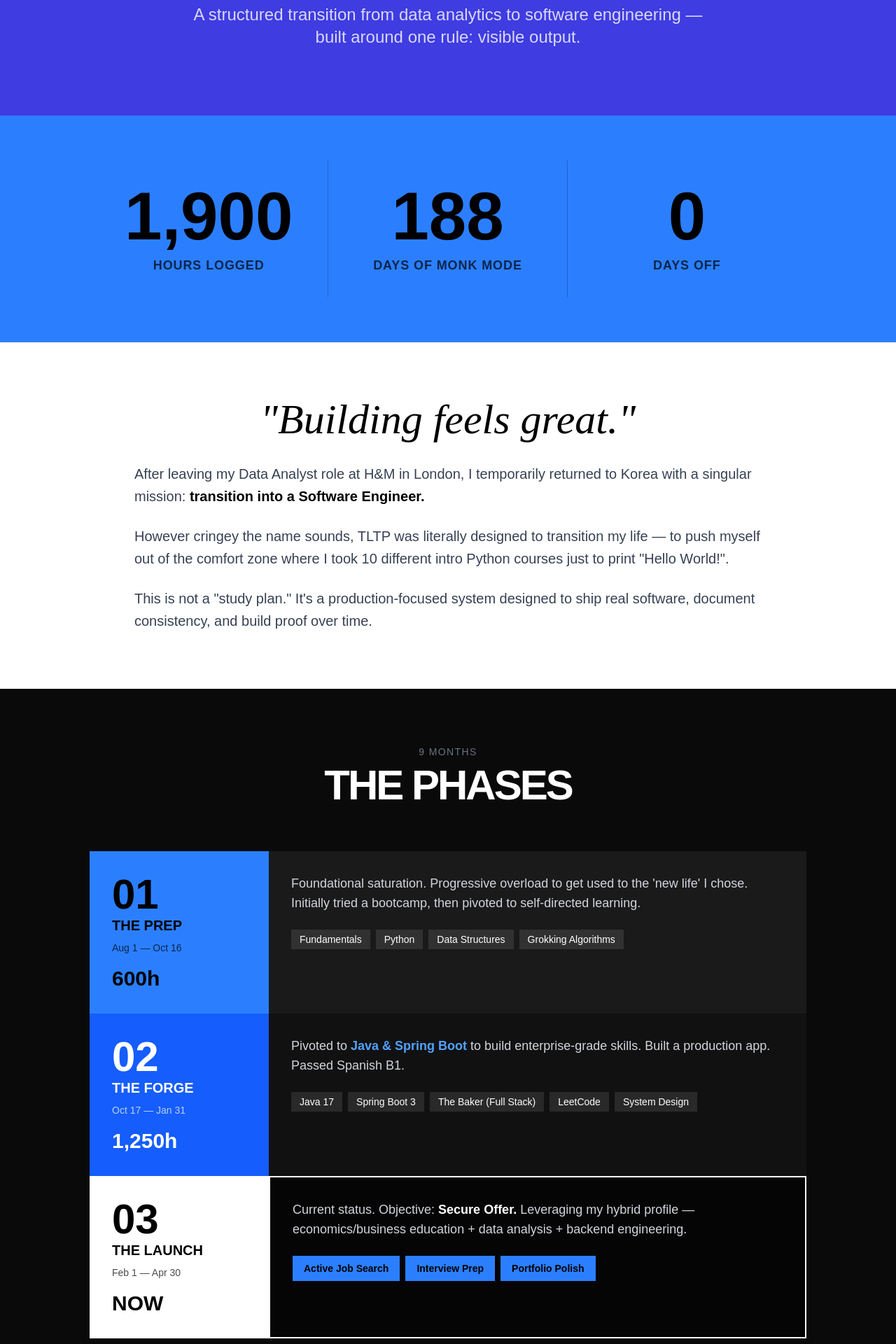
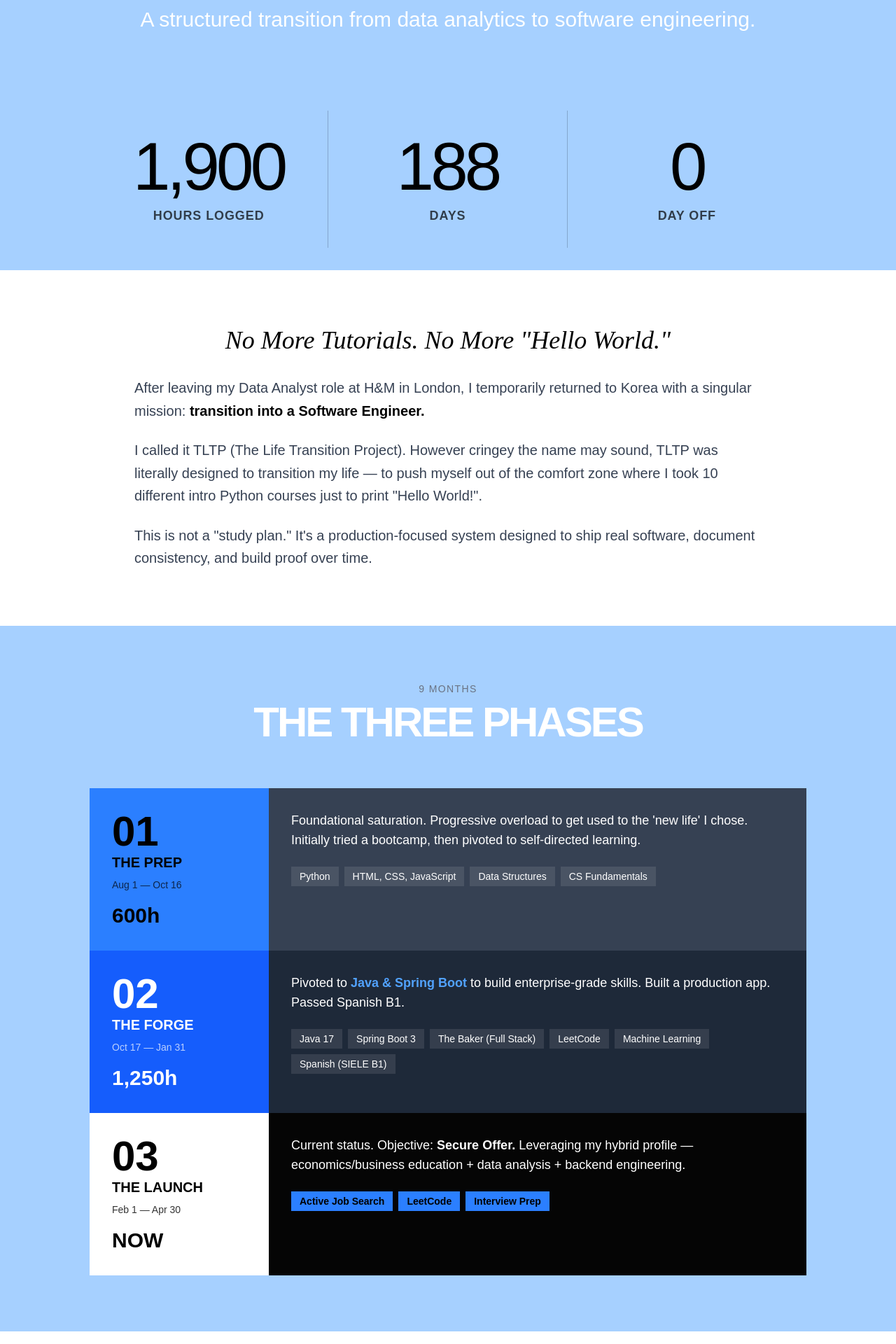
Before and after one commit to hongkim25/hong-portfolio, a Next.js app: page /tltp in a window 1280 px wide. Shown: the part 420-2340 px from the top of the page at 70% size. Built offline with nearby package versions, Linux system fonts and the light colour scheme; a web font is replaced by a local one.

Commit message:
contents update

```diff
--- a/src/app/page.tsx
+++ b/src/app/page.tsx
@@ -5,38 +5,21 @@ import FadeIn from '@/components/FadeIn';
 
 export default function Home() {
   return (
-    <main className="h-screen w-full flex flex-col justify-center items-center text-center bg-[#6017B3] text-white overflow-hidden relative">
-
-      {/* The Text Animation */}
-      <motion.div
-        initial={{ opacity: 0, y: 50 }}
-        animate={{ opacity: 1, y: 0 }}
-        transition={{ duration: 1, ease: "easeOut" }}
-        className="p-4 md:p-8 border border-white"
-        whileHover={{ scale: 1.6, rotate: 1 }}
-        whileTap={{ scale: 1.4, rotate: -1 }}
-      >
-        <h1 className="text-[6vw] md:text-[4vw] font-bold leading-[0.85] tracking-tighter uppercase">
-          Hong Kim
-        </h1>
-        <h1 className="text-[2.8vw] md:text-[1.85vw] font-bold leading-[0.85] tracking-tighter uppercase">
-          Software Engineer
-        </h1>
-      </motion.div>
-
+    <main className="h-screen w-full flex flex-col justify-start items-start pt-20 px-4 md:px-4 text-left bg-[#6017B3] text-white overflow-hidden relative">
       <motion.div
         initial={{ opacity: 0 }}
         animate={{ opacity: 1 }}
-        transition={{ duration: 0.5 }} //
-        className="mt-12 flex gap-6 text-lg md:text-lg leading-[1.2] font-medium text-gray-100 z-10"
-      >
-        <span>I SHIP PRODUCTION SOFTWARE FOR REAL OPERATIONS. <br /><br />
-        FEATURED PROJECT: THE BAKER — Loyalty, reservations, and demand forecasting for a bakery.<br /><br />
-        <p className="text-lg md:text-lg leading-[1.2] mb-1tracking-tighter">
-          If you have 60 seconds:<br />
+        transition={{ duration: 0.5 }}
+        className="flex gap-6 text-xl md:text-3xl leading-[1.5] font-medium text-gray-100 z-10">
+        <span>HONG KIM, SOFTWARE ENGINEER <br /><br />
+        <p className="text-sm md:text-lg leading-[1.5] mb-1">
+        I SHIP PRODUCTION SOFTWARE FOR REAL OPERATIONS. <br />
+        THE BAKER PROJECT: Loyalty, reservations, and demand forecasting for a bakery.<br /><br /></p>
+        <p className="text-sm md:text-lg leading-[1.3] mb-3">
+          If you have 60 seconds, please check:<br />
           1) THE BAKER: See my project (a live project for a real bakery)<br />
           2) ABOUT: Check my background (business → data → engineering)<br />
-          3) TLTP: The execution log to transition into a SWE</p></span>
+          3) TLTP: See my personal project to transition into a SWE</p></span>
       </motion.div>
 
     </main>
--- a/src/app/tltp/page.tsx
+++ b/src/app/tltp/page.tsx
@@ -6,32 +6,32 @@ export default function TLTP() {
     <div className="min-h-screen w-full bg-[var(--page-bg)] text-[var(--page-text)]">
 
       {/* 1. HERO */}
-      <div className="w-full py-24 px-8 text-center">
-        <span className="text-sm uppercase tracking-widest text-blue-500 block mb-4">
+      <div className="w-full py-20 px-8 text-center">
+        <span className="text-xl md:text-2xl uppercase tracking-wide text-black block mb-4">
           The Life Transition Project
         </span>
-        <h1 className="text-7xl md:text-[12rem] font-bold uppercase tracking-tighter leading-none mb-6">
+        <h1 className="text-7xl md:text-[13rem] font-bold uppercase text-white tracking-tighter leading-none mb-6">
           TLTP
         </h1>
-        <p className="text-xl md:text-2xl max-w-3xl mx-auto opacity-80">
-          A structured transition from data analytics to software engineering — built around one rule: visible output.
+        <p className="text-xl md:text-3xl max-w-4xl mx-auto text-white">
+          A structured transition from data analytics to software engineering.
         </p>
       </div>
 
       {/* 2. THE NUMBERS */}
-      <div className="w-full bg-blue-500 text-black py-16 px-8">
+      <div className="w-full text-black py-8 px-8">
         <div className="grid grid-cols-1 md:grid-cols-3 gap-0 max-w-5xl mx-auto">
           <div className="text-center p-8 border-b md:border-b-0 md:border-r border-black/20">
-            <span className="block text-6xl md:text-8xl font-bold mb-2">1,900</span>
+            <span className="block text-6xl md:text-8xl tracking-tighter mb-2">1,900</span>
             <span className="uppercase tracking-wider text-lg font-bold opacity-70">Hours Logged</span>
           </div>
           <div className="text-center p-8 border-b md:border-b-0 md:border-r border-black/20">
-            <span className="block text-6xl md:text-8xl font-bold mb-2">188</span>
-            <span className="uppercase tracking-wider text-lg font-bold opacity-70">Days of Monk Mode</span>
+            <span className="block text-6xl md:text-8xl tracking-tighter mb-2">188</span>
+            <span className="uppercase tracking-wider text-lg font-bold opacity-70">Days</span>
           </div>
           <div className="text-center p-8">
-            <span className="block text-6xl md:text-8xl font-bold mb-2">0</span>
-            <span className="uppercase tracking-wider text-lg font-bold opacity-70">Days Off</span>
+            <span className="block text-6xl md:text-8xl tracking-tighter mb-2">0</span>
+            <span className="uppercase tracking-wider text-lg font-bold opacity-70">Day Off</span>
           </div>
         </div>
       </div>
@@ -39,15 +39,15 @@ export default function TLTP() {
       {/* 3. MISSION STATEMENT */}
       <div className="w-full bg-white text-black py-20 px-8">
         <div className="max-w-4xl mx-auto text-center">
-          <h2 className="font-serif text-4xl md:text-6xl italic mb-8">
-            "Building feels great."
+          <h2 className="font-serif text-2xl md:text-4xl italic mb-8">
+            No More Tutorials. No More "Hello World."
           </h2>
           <div className="space-y-6 text-lg md:text-xl text-gray-700 leading-relaxed text-left">
             <p>
               After leaving my Data Analyst role at H&M in London, I temporarily returned to Korea with a singular mission: <span className="font-bold text-black">transition into a Software Engineer.</span>
             </p>
             <p>
-              However cringey the name sounds, TLTP was literally designed to transition my life — to push myself out of the comfort zone where I took 10 different intro Python courses just to print "Hello World!".
+              I called it TLTP (The Life Transition Project). However cringey the name may sound, TLTP was literally designed to transition my life — to push myself out of the comfort zone where I took 10 different intro Python courses just to print "Hello World!".
             </p>
             <p>
               This is not a "study plan." It's a production-focused system designed to ship real software, document consistency, and build proof over time.
@@ -57,11 +57,11 @@ export default function TLTP() {
       </div>
 
       {/* 4. THE PHASES */}
-      <div className="w-full bg-[#0a0a0a] py-20 px-8">
+      <div className="w-full py-20 px-8">
         <div className="text-center mb-16">
           <span className="text-sm uppercase tracking-widest text-gray-500 block mb-2">9 Months</span>
           <h2 className="text-4xl md:text-6xl font-bold uppercase tracking-tighter text-white">
-            The Phases
+            The Three Phases
           </h2>
         </div>
 
@@ -74,15 +74,15 @@ export default function TLTP() {
               <span className="block text-sm opacity-70 mt-2">Aug 1 — Oct 16</span>
               <span className="block text-3xl font-bold mt-4">600h</span>
             </div>
-            <div className="md:col-span-9 bg-[#1a1a1a] text-white p-8">
-              <p className="text-lg text-gray-300 mb-6">
+            <div className="md:col-span-9 bg-gray-700 text-white p-8">
+              <p className="text-lg text-white mb-6">
                 Foundational saturation. Progressive overload to get used to the 'new life' I chose. Initially tried a bootcamp, then pivoted to self-directed learning.
               </p>
               <div className="flex flex-wrap gap-2">
-                <span className="px-3 py-1 bg-white/10 text-sm">Fundamentals</span>
                 <span className="px-3 py-1 bg-white/10 text-sm">Python</span>
+                <span className="px-3 py-1 bg-white/10 text-sm">HTML, CSS, JavaScript</span>
                 <span className="px-3 py-1 bg-white/10 text-sm">Data Structures</span>
-                <span className="px-3 py-1 bg-white/10 text-sm">Grokking Algorithms</span>
+                <span className="px-3 py-1 bg-white/10 text-sm">CS Fundamentals</span>
               </div>
             </div>
           </div>
@@ -95,8 +95,8 @@ export default function TLTP() {
               <span className="block text-sm opacity-70 mt-2">Oct 17 — Jan 31</span>
               <span className="block text-3xl font-bold mt-4">1,250h</span>
             </div>
-            <div className="md:col-span-9 bg-[#111111] text-white p-8">
-              <p className="text-lg text-gray-300 mb-6">
+            <div className="md:col-span-9 bg-gray-800 text-white p-8">
+              <p className="text-lg text-white mb-6">
                 Pivoted to <span className="text-blue-400 font-bold">Java & Spring Boot</span> to build enterprise-grade skills. Built a production app. Passed Spanish B1.
               </p>
               <div className="flex flex-wrap gap-2">
@@ -104,7 +104,8 @@ export default function TLTP() {
                 <span className="px-3 py-1 bg-white/10 text-sm">Spring Boot 3</span>
                 <span className="px-3 py-1 bg-white/10 text-sm">The Baker (Full Stack)</span>
                 <span className="px-3 py-1 bg-white/10 text-sm">LeetCode</span>
-                <span className="px-3 py-1 bg-white/10 text-sm">System Design</span>
+                <span className="px-3 py-1 bg-white/10 text-sm">Machine Learning</span>
+                <span className="px-3 py-1 bg-white/10 text-sm">Spanish (SIELE B1)</span>
               </div>
             </div>
           </div>
@@ -114,17 +115,17 @@ export default function TLTP() {
             <div className="md:col-span-3 bg-white text-black p-8">
               <span className="text-6xl font-bold block">03</span>
               <span className="text-xl font-bold uppercase">The Launch</span>
-              <span className="block text-sm opacity-70 mt-2">Feb 1 — Apr 30</span>
+              <span className="block text-sm opacity-80 mt-2">Feb 1 — Apr 30</span>
               <span className="block text-3xl font-bold mt-4">NOW</span>
             </div>
-            <div className="md:col-span-9 bg-[#050505] text-white p-8 border-2 border-white">
-              <p className="text-lg text-gray-300 mb-6">
+            <div className="md:col-span-9 bg-[#050505] text-white p-8">
+              <p className="text-lg text-white mb-6">
                 Current status. Objective: <span className="text-white font-bold">Secure Offer.</span> Leveraging my hybrid profile — economics/business education + data analysis + backend engineering.
               </p>
               <div className="flex flex-wrap gap-2">
-                <span className="px-4 py-2 bg-blue-500 text-black text-sm font-bold">Active Job Search</span>
-                <span className="px-4 py-2 bg-blue-500 text-black text-sm font-bold">Interview Prep</span>
-                <span className="px-4 py-2 bg-blue-500 text-black text-sm font-bold">Portfolio Polish</span>
+                <span className="px-3 py-1 bg-blue-500 text-black text-sm font-bold">Active Job Search</span>
+                <span className="px-3 py-1 bg-blue-500 text-black text-sm font-bold">LeetCode</span>
+                <span className="px-3 py-1 bg-blue-500 text-black text-sm font-bold">Interview Prep</span>
               </div>
             </div>
           </div>
--- a/src/components/Navbar.tsx
+++ b/src/components/Navbar.tsx
@@ -5,12 +5,12 @@ export default function Navbar() {
     <nav className="w-full flex justify-between items-center bg-[var(--nav-bg)] text-[var(--nav-text)] transition-colors duration-500 ease-in-out leading-none px-4 py-3
   md:px-4 md:py-4">
       {/* Logo */}
-      <Link href="/" className="text-[5vw] md:text-[3.5vw] font-bold hover:text-black transition-colors leading-none">
+      <Link href="/" className="text-[4.5vw] md:text-[3vw] font-bold hover:text-black transition-colors leading-none">
         HONG KIM
       </Link>
 
       {/* Menu Links */}
-      <div className="flex gap-[2vw] md:gap-[1.5vw] text-[5vw] md:text-[3.5vw] tracking-tight font-medium">
+      <div className="flex gap-[3vw] md:gap-[2vw] text-[4.5vw] md:text-[3vw] tracking-tight font-medium">
         <Link href="/about" className="hover:text-black transition-colors">
           ABOUT
         </Link>
--- a/src/components/ThemeProvider.tsx
+++ b/src/components/ThemeProvider.tsx
@@ -34,13 +34,13 @@ const themeColors: Record<string, PageTheme> = {
     text: "#350505",
     navBg: "#6b3405",
     navText: "#ffffff",
-    footerBg: "#e8e5e2",
+    footerBg: "#d89c60",
     footerText: "#ffffff",
   },
   "/tltp": {
-    bg: "#3f3ce1",
+    bg: "#a6d0ff",
     text: "#ffffff",
-    navBg: "#6017B3",
+    navBg: "#e332d7",
     navText: "#ffffff",
     footerBg: "#beff32",
     footerText: "#ffffff",
```
Also changed, not shown: src/app/about/page.tsx (+5 -5 lines), src/app/the-baker/page.tsx (+38 -37 lines).
